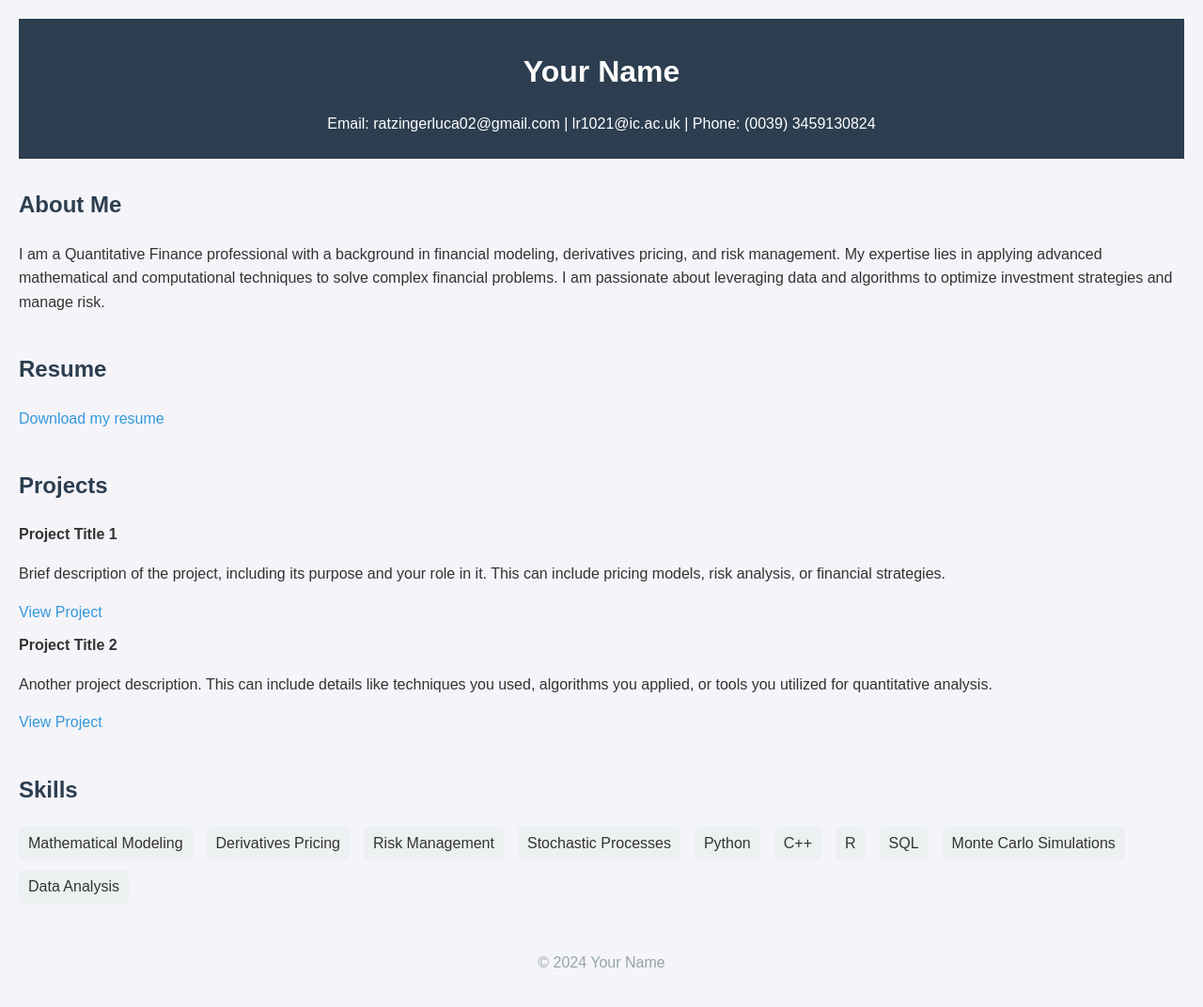
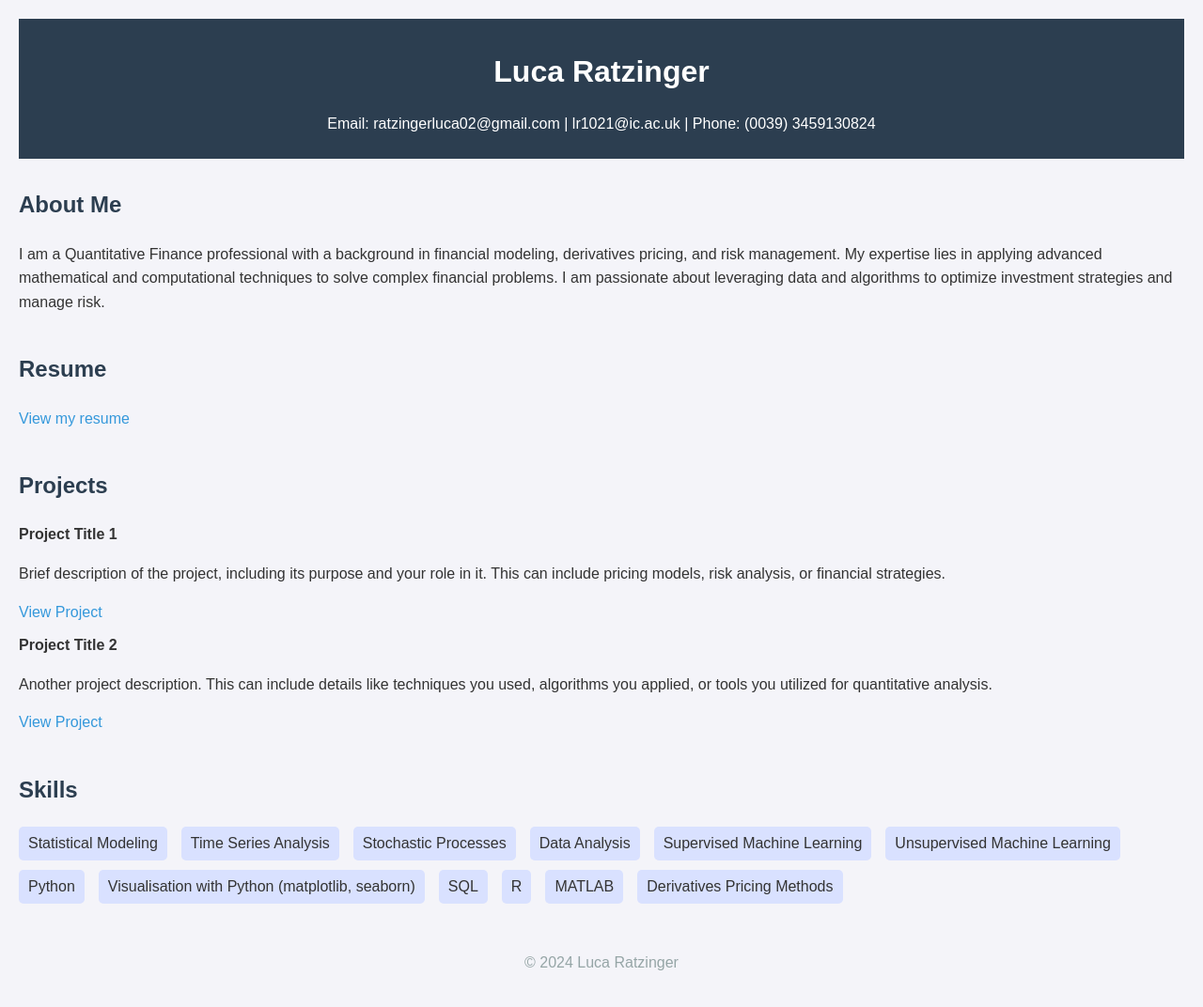
Before and after one commit to lr1021/quant-portfolio, a plain HTML site: page index.html in a window 1280 px wide. Shown: the whole page at 94% size. Drawn offline with Linux system fonts and the light colour scheme.

Commit message:
Update index.html

```diff
--- a/index.html
+++ b/index.html
@@ -4,7 +4,7 @@
     <meta charset="UTF-8">
     <meta name="viewport" content="width=device-width, initial-scale=1.0">
     <meta name="description" content="Quantitative Finance Portfolio">
-    <title>Quantitative Finance Portfolio</title>
+    <title>Luca Ratzinger Portfolio</title>
     <style>
         body {
             font-family: Arial, sans-serif;
@@ -64,7 +64,7 @@
 
         .skills-list li {
             margin-right: 15px;
-            background-color: #ecf0f1;
+            background-color: #d9e1ff;
             padding: 5px 10px;
             border-radius: 5px;
         }
@@ -79,7 +79,7 @@
 <body>
 
 <header>
-    <h1>Your Name</h1>
+    <h1>Luca Ratzinger</h1>
     <p>Email: ratzingerluca02@gmail.com | lr1021@ic.ac.uk | Phone: (0039) 3459130824</p>
 </header>
 
@@ -90,7 +90,7 @@
 
 <section class="section">
     <h2>Resume</h2>
-    <p><a href="resume.pdf" target="_blank" rel="noopener noreferrer">Download my resume</a></p>
+    <p><a href="resume.pdf" target="_blank" rel="noopener noreferrer">View my resume</a></p>
 </section>
 
 <section class="section">
@@ -113,21 +113,23 @@
 <section class="section">
     <h2>Skills</h2>
     <ul class="skills-list">
-        <li>Mathematical Modeling</li>
-        <li>Derivatives Pricing</li>
-        <li>Risk Management</li>
+        <li>Statistical Modeling</li>
+        <li>Time Series Analysis</li>
         <li>Stochastic Processes</li>
+        <li>Data Analysis</li>
+        <li>Supervised Machine Learning</li>
+        <li>Unsupervised Machine Learning</li>
         <li>Python</li>
-        <li>C++</li>
+        <li>Visualisation with Python (matplotlib, seaborn)</li>
+        <li>SQL</li>
         <li>R</li>
-        <li>SQL</li>
-        <li>Monte Carlo Simulations</li>
-        <li>Data Analysis</li>
+        <li>MATLAB</li>
+        <li>Derivatives Pricing Methods</li>
     </ul>
 </section>
 
 <footer>
-    <p>&copy; 2024 Your Name</p>
+    <p>&copy; 2024 Luca Ratzinger</p>
 </footer>
 
 </body>
```
